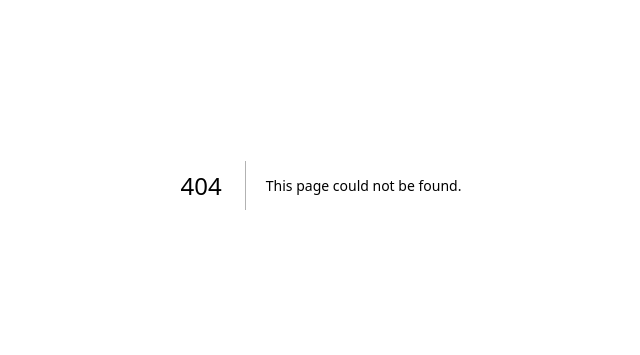
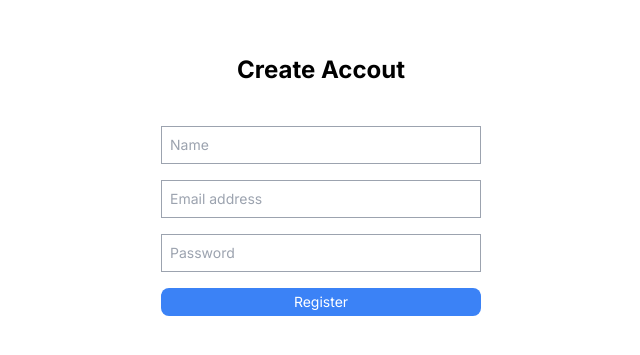
Before and after one commit to ezekuiel100/Login-page, a Next.js app: page /register in a window 1280 px wide. Before the commit this address had no page. Shown: the part 215-570 px from the top of the page, without its empty margins (319-959 px from the left). Built offline with nearby package versions, Linux system fonts and the light colour scheme.

Commit message:
create user

```diff
--- /dev/null
+++ b/app/api/createUser/route.js
@@ -0,0 +1,21 @@
+import prisma from "@/database/prisma";
+
+export async function POST(req, res) {
+  try {
+    const { name, email, password } = await req.json();
+
+    if (name && email && password) {
+      await prisma.user.create({
+        data: {
+          name: name,
+          email: email,
+          password: password,
+        },
+      });
+    }
+
+    return res.status(201);
+  } catch (error) {
+    return Response.json({ error });
+  }
+}
--- a/app/page.js
+++ b/app/page.js
@@ -1,7 +1,8 @@
 "use client";
 import { signIn } from "next-auth/react";
+import Link from "next/link";
 
-export default async function Home() {
+export default function Home() {
   function handleSubmit(event) {
     event.preventDefault();
     const formData = new FormData(event.currentTarget);
@@ -19,7 +20,7 @@ export default async function Home() {
 
   return (
     <main className="flex justify-center items-center h-screen">
-      <div className="w-72">
+      <div className="w-80">
         <h1 className="font-bold text-xl text-center mb-10">
           Sign in to your account
         </h1>
@@ -37,9 +38,12 @@ export default async function Home() {
             className="focus:bg-blue-100 outline-none border border-gray-400 p-2 text-sm"
           ></input>
           <div className="text-right">
-            <a href="#" className="text-sm text-blue-600 font-medium ">
-              Forgot your password?
-            </a>
+            <Link
+              href="/register"
+              className="text-sm text-blue-600 font-medium "
+            >
+              Create account
+            </Link>
           </div>
           <button className="bg-blue-500 rounded-lg text-white text-sm mt-2 p-1">
             Sign in
--- /dev/null
+++ b/app/register/page.jsx
@@ -0,0 +1,57 @@
+"use client";
+import { handleSubmit } from "@/database/prisma";
+
+function Register() {
+  async function handleSubmit(e) {
+    e.preventDefault();
+    let formData = new FormData(e.currentTarget);
+    let name = formData.get("name");
+    let email = formData.get("email");
+    let password = formData.get("password");
+
+    await fetch("http://localhost:3000/api/createUser", {
+      method: "POST",
+      headers: {
+        "Content-Type": "application/json",
+      },
+      body: JSON.stringify({ name, email, password }),
+    });
+  }
+
+  return (
+    <div className="flex justify-center items-center h-screen">
+      <div>
+        <h1 className="text-2xl font-bold text-center mb-10">Create Accout</h1>
+        <form className="flex flex-col w-80" onSubmit={handleSubmit}>
+          <input
+            type="text"
+            name="name"
+            placeholder="Name"
+            className="focus:bg-blue-100 outline-none border border-gray-400 p-2  text-sm"
+            required
+          ></input>
+          <input
+            type="email"
+            name="email"
+            placeholder="Email address"
+            className="focus:bg-blue-100 outline-none border border-gray-400 p-2  text-sm mt-4"
+            required
+          ></input>
+          <input
+            type="password"
+            name="password"
+            placeholder="Password"
+            className="focus:bg-blue-100 outline-none border border-gray-400 p-2 text-sm mt-4"
+            required
+          ></input>
+          <div className="text-right"></div>
+          <button className="bg-blue-500 rounded-lg text-white text-sm mt-4 p-1">
+            Register
+          </button>
+        </form>
+      </div>
+    </div>
+  );
+}
+
+export default Register;
```
